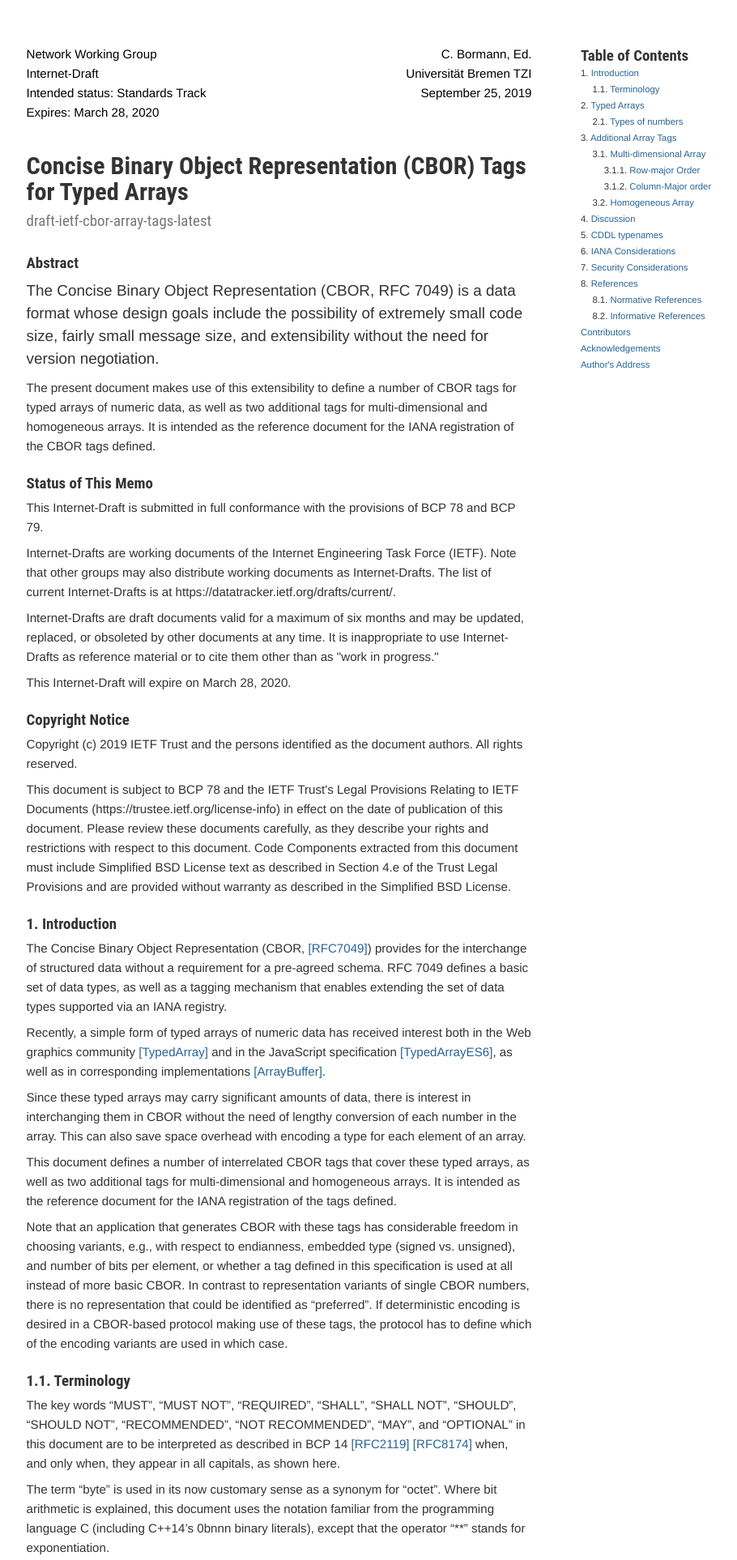
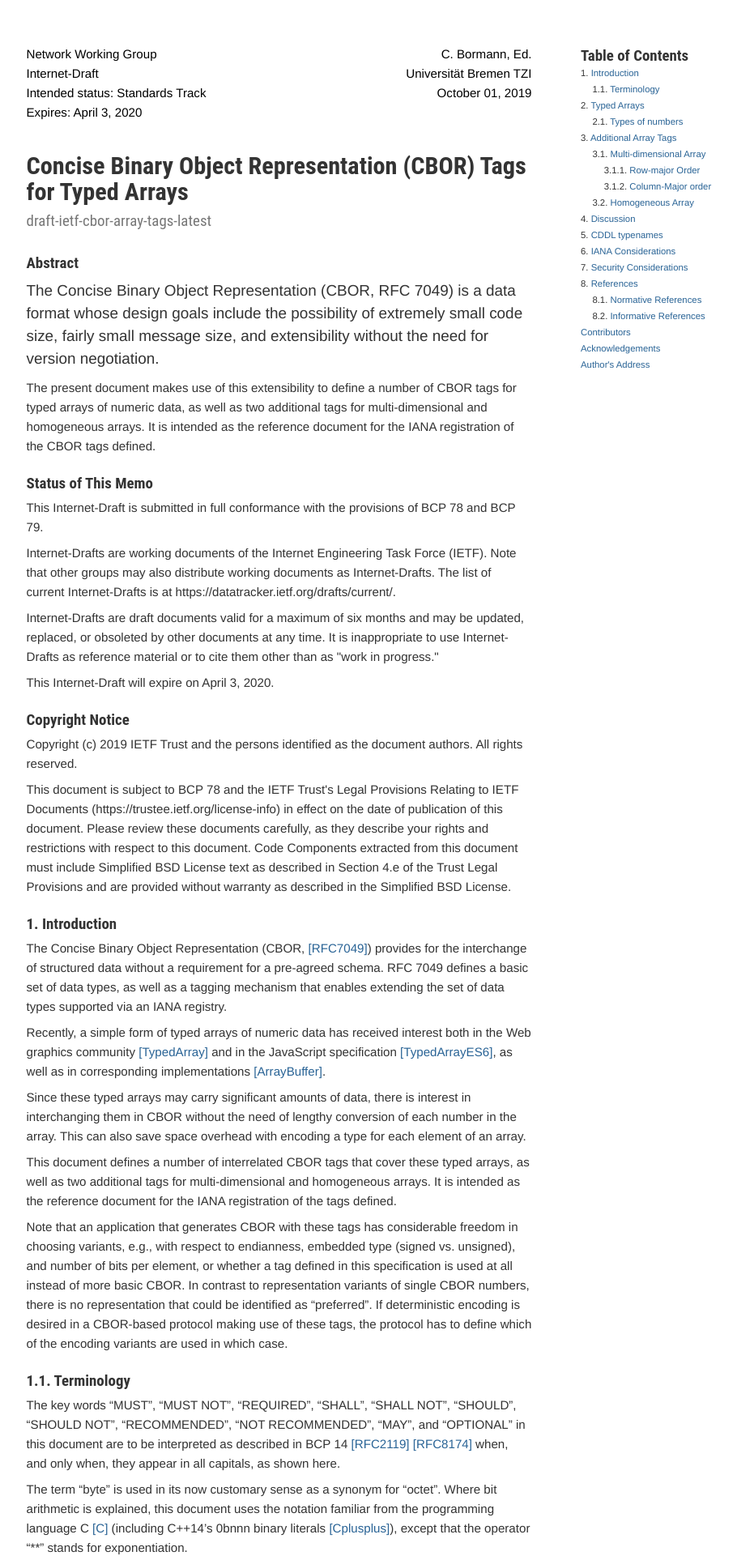
Before and after one commit to cbor-wg/array-tags, a plain HTML site: page draft-ietf-cbor-array-tags.html in a window 1280 px wide. Shown: the part 20-1946 px from the top of the page at 81% size, without its empty margins (123-1033 px from the left). Drawn offline with Linux system fonts and the light colour scheme.

Commit message:
Script updating gh-pages from ee36dae. [ci skip]

```diff
--- a/draft-ietf-cbor-array-tags.html
+++ b/draft-ietf-cbor-array-tags.html
@@ -303,12 +303,12 @@ ul.toc li {
 <link href="#rfc.authors" rel="Chapter">
 
 
-  <meta name="generator" content="xml2rfc version 2.30.0 - https://tools.ietf.org/tools/xml2rfc" />
+  <meta name="generator" content="xml2rfc version 2.31.0 - https://tools.ietf.org/tools/xml2rfc" />
   <link rel="schema.dct" href="http://purl.org/dc/terms/" />
 
   <meta name="dct.creator" content="Bormann, C., Ed." />
   <meta name="dct.identifier" content="urn:ietf:id:draft-ietf-cbor-array-tags-latest" />
-  <meta name="dct.issued" scheme="ISO8601" content="2019-09-25" />
+  <meta name="dct.issued" scheme="ISO8601" content="2019-10-01" />
   <meta name="dct.abstract" content="The Concise Binary Object Representation (CBOR, RFC 7049) is a data format whose design goals include the possibility of extremely small code size, fairly small message size, and extensibility without the need for version negotiation.The present document makes use of this extensibility to define a number of CBOR tags for typed arrays of numeric data, as well as two additional tags for multi-dimensional and homogeneous arrays.  It is intended as the reference document for the IANA registration of the CBOR tags defined." />
   <meta name="description" content="The Concise Binary Object Representation (CBOR, RFC 7049) is a data format whose design goals include the possibility of extremely small code size, fairly small message size, and extensibility without the need for version negotiation.The present document makes use of this extensibility to define a number of CBOR tags for typed arrays of numeric data, as well as two additional tags for multi-dimensional and homogeneous arrays.  It is intended as the reference document for the IANA registration of the CBOR tags defined." />
 
@@ -329,10 +329,10 @@ ul.toc li {
 </tr>
 <tr>
 <td class="left">Intended status: Standards Track</td>
-<td class="right">September 25, 2019</td>
+<td class="right">October 01, 2019</td>
 </tr>
 <tr>
-<td class="left">Expires: March 28, 2020</td>
+<td class="left">Expires: April 3, 2020</td>
 <td class="right"></td>
 </tr>
 
@@ -350,7 +350,7 @@ ul.toc li {
 <p>This Internet-Draft is submitted in full conformance with the provisions of BCP 78 and BCP 79.</p>
 <p>Internet-Drafts are working documents of the Internet Engineering Task Force (IETF).  Note that other groups may also distribute working documents as Internet-Drafts.  The list of current Internet-Drafts is at https://datatracker.ietf.org/drafts/current/.</p>
 <p>Internet-Drafts are draft documents valid for a maximum of six months and may be updated, replaced, or obsoleted by other documents at any time.  It is inappropriate to use Internet-Drafts as reference material or to cite them other than as "work in progress."</p>
-<p>This Internet-Draft will expire on March 28, 2020.</p>
+<p>This Internet-Draft will expire on April 3, 2020.</p>
 <h1 id="rfc.copyrightnotice"><a href="#rfc.copyrightnotice">Copyright Notice</a></h1>
 <p>Copyright (c) 2019 IETF Trust and the persons identified as the document authors.  All rights reserved.</p>
 <p>This document is subject to BCP 78 and the IETF Trust's Legal Provisions Relating to IETF Documents (https://trustee.ietf.org/license-info) in effect on the date of publication of this document.  Please review these documents carefully, as they describe your rights and restrictions with respect to this document.  Code Components extracted from this document must include Simplified BSD License text as described in Section 4.e of the Trust Legal Provisions and are provided without warranty as described in the Simplified BSD License.</p>
@@ -414,7 +414,7 @@ ul.toc li {
 <a href="#rfc.section.1.1">1.1.</a> <a href="#terms" id="terms">Terminology</a>
 </h1>
 <p id="rfc.section.1.1.p.1">The key words &#8220;MUST&#8221;, &#8220;MUST NOT&#8221;, &#8220;REQUIRED&#8221;, &#8220;SHALL&#8221;, &#8220;SHALL NOT&#8221;, &#8220;SHOULD&#8221;, &#8220;SHOULD NOT&#8221;, &#8220;RECOMMENDED&#8221;, &#8220;NOT RECOMMENDED&#8221;, &#8220;MAY&#8221;, and &#8220;OPTIONAL&#8221; in this document are to be interpreted as described in BCP&#160;14 <a href="#RFC2119" class="xref">[RFC2119]</a> <a href="#RFC8174" class="xref">[RFC8174]</a> when, and only when, they appear in all capitals, as shown here.</p>
-<p id="rfc.section.1.1.p.2">The term &#8220;byte&#8221; is used in its now customary sense as a synonym for &#8220;octet&#8221;.  Where bit arithmetic is explained, this document uses the notation familiar from the programming language C (including C++14&#8217;s 0bnnn binary literals), except that the operator &#8220;**&#8221; stands for exponentiation.</p>
+<p id="rfc.section.1.1.p.2">The term &#8220;byte&#8221; is used in its now customary sense as a synonym for &#8220;octet&#8221;.  Where bit arithmetic is explained, this document uses the notation familiar from the programming language C <a href="#C" class="xref">[C]</a> (including C++14&#8217;s 0bnnn binary literals <a href="#Cplusplus" class="xref">[Cplusplus]</a>), except that the operator &#8220;**&#8221; stands for exponentiation.</p>
 <p id="rfc.section.1.1.p.3">The term &#8220;array&#8221; is used in a general sense in this document, unless further specified.  The term &#8220;classical CBOR array&#8221; describes an array represented with CBOR major type 4.  A &#8220;homogeneous array&#8221; is an array of elements that are all of the same type (the term is neutral as to whether that is a representation type or an application data model type).</p>
 <p id="rfc.section.1.1.p.4">The terms &#8220;big endian&#8221; and &#8220;little endian&#8221; are used to indicate a most significant byte first (MSB first) representation of integers, and a least significant byte first (LSB first) representation, respectively.</p>
 <h1 id="rfc.section.2">
@@ -607,7 +607,7 @@ uint16_t a[2][3] = {
 </dl>
 <p id="rfc.section.3.2.p.2">This tag identifies the classical CBOR array (a one-dimensional array) tagged by it as a homogeneous array, that is, it has elements that are all of the same application model data type.  The element type of the array is thus determined by the application model data type of the first array element.</p>
 <p id="rfc.section.3.2.p.3">This can be used in application data models that apply specific semantics to homogeneous arrays.  Also, in certain cases, implementations in strongly typed languages may be able to create native homogeneous arrays of specific types instead of ordered lists while decoding.  Which CBOR data items constitute elements of the same application type is specific to the application.</p>
-<p><a href="#ex-homogeneous" class="xref">Figure 4</a> shows an example for a homogeneous array of booleans in C++ and CBOR.</p>
+<p><a href="#ex-homogeneous" class="xref">Figure 4</a> shows an example for a homogeneous array of booleans in C++ <a href="#Cplusplus" class="xref">[Cplusplus]</a> and CBOR.</p>
 <div id="rfc.figure.4"></div>
 <div id="ex-homogeneous"></div>
 <pre>
@@ -850,6 +850,14 @@ multi-dim-column-major&lt;dim, array&gt; = #6.1040([dim, array])
 <a href="#rfc.references.1">8.1.</a> Normative References</h1>
 <table><tbody>
 <tr>
+<td class="reference"><b id="C">[C]</b></td>
+<td class="top">"<a>Information technology &#8212; Programming languages &#8212; C</a>", ISO/IEC 9899, 2018.</td>
+</tr>
+<tr>
+<td class="reference"><b id="Cplusplus">[Cplusplus]</b></td>
+<td class="top">"<a>Programming languages &#8212; C++</a>", ISO/IEC 14882, 2017.</td>
+</tr>
+<tr>
 <td class="reference"><b id="IEEE754">[IEEE754]</b></td>
 <td class="top">
 <a>IEEE</a>, "<a>IEEE Standard for Floating-Point Arithmetic</a>", IEEE Std 754-2008</td>
```
Also changed, not shown: draft-ietf-cbor-array-tags.txt.
